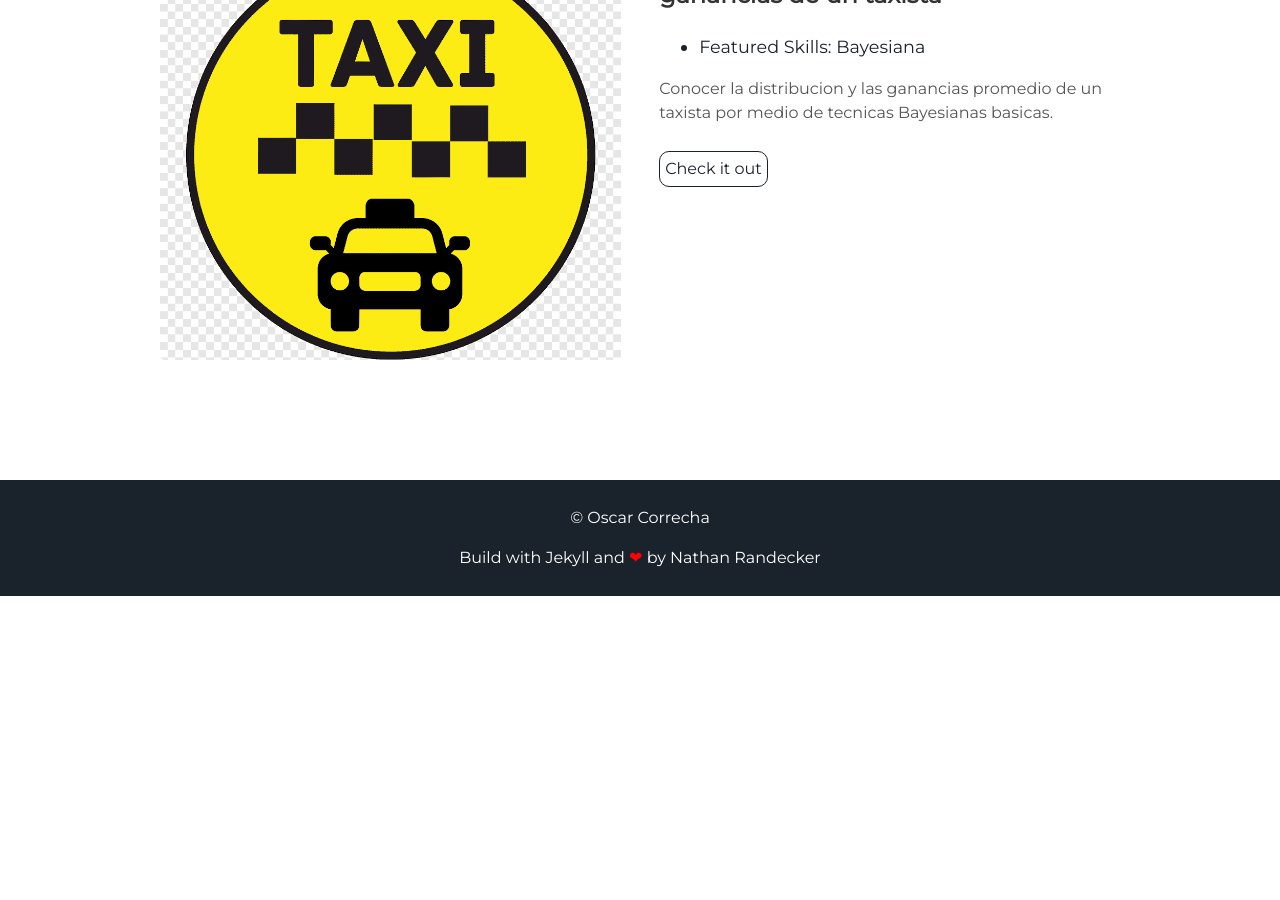
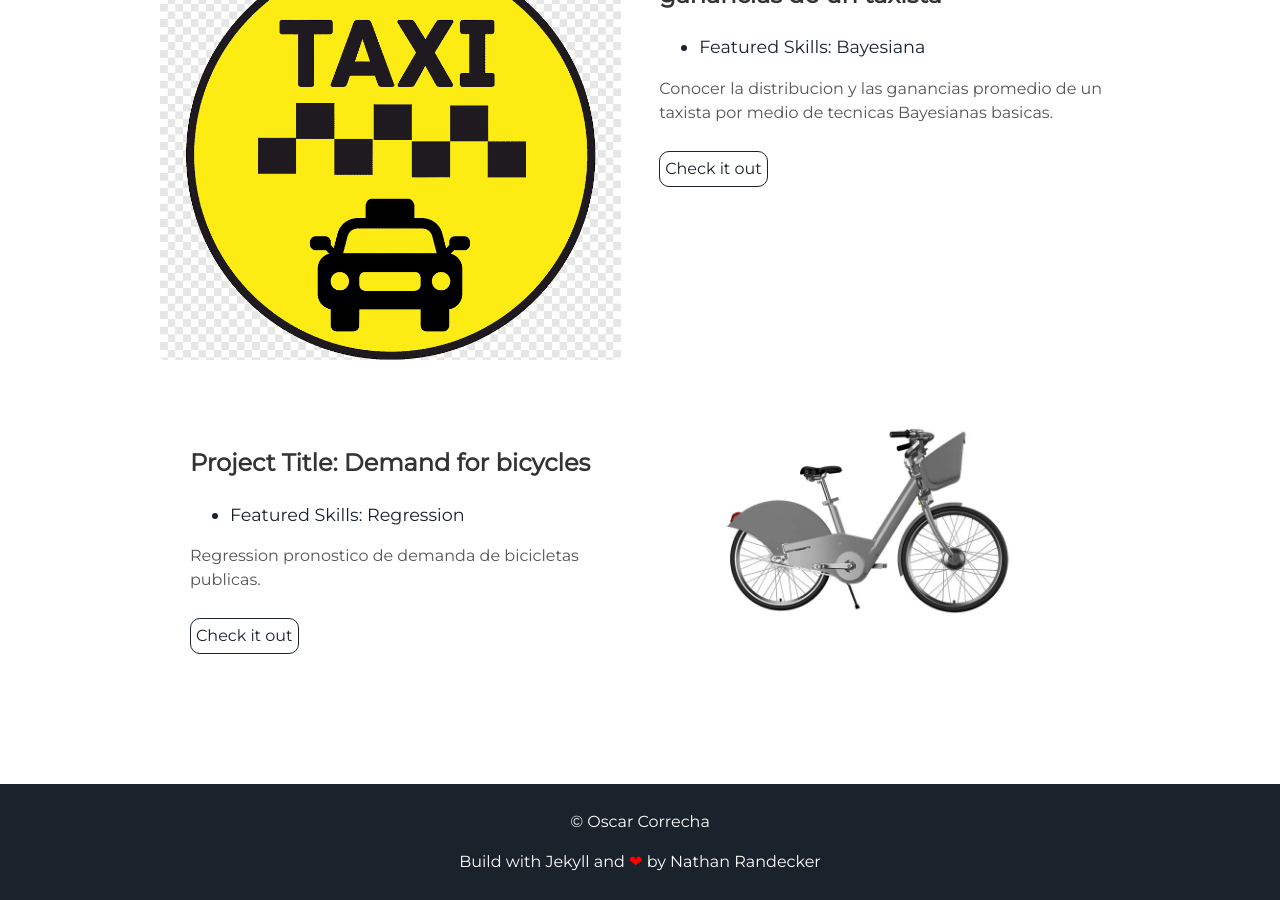
Before and after one commit to oecorrechag/Resume, a Jekyll site: the page built from index.html, in a window 1280 px wide and 900 px high, scrolled down 5787 px. Built offline with Jekyll 4.4.1, drawn with Linux system fonts in a browser that asks for light colours; before the commit the page ends 6383 px from its top, so only the background shows below that.

Commit message:
README.md
Project Bikes

```diff
--- a/_includes/projects.html
+++ b/_includes/projects.html
@@ -141,4 +141,18 @@
   </div>
 </div>
 
+<div class="user-projects">
+  <div class="images-right">
+    <img alt="señas" src="{{ "/assets/img/bicicleta.jpg" | prepend: site.baseurl }}" />
+  </div>
+  <div class="contents">
+    <h3> Project Title: Demand for bicycles</h3>
+    <ul>
+      <li> Featured Skills: Regression </li>
+    </ul>
+    <p>Regression pronostico de demanda de bicicletas publicas.</p>
+    <a class="project-link" href="https://github.com/oecorrechag/-Proyecto-Monza-Bikes">Check it out</a>
+  </div>
 </div>
+
+</div>
```
Also changed, not shown: assets/img/bicicleta.jpg (added), src/img/bicicleta.jpg (added).
